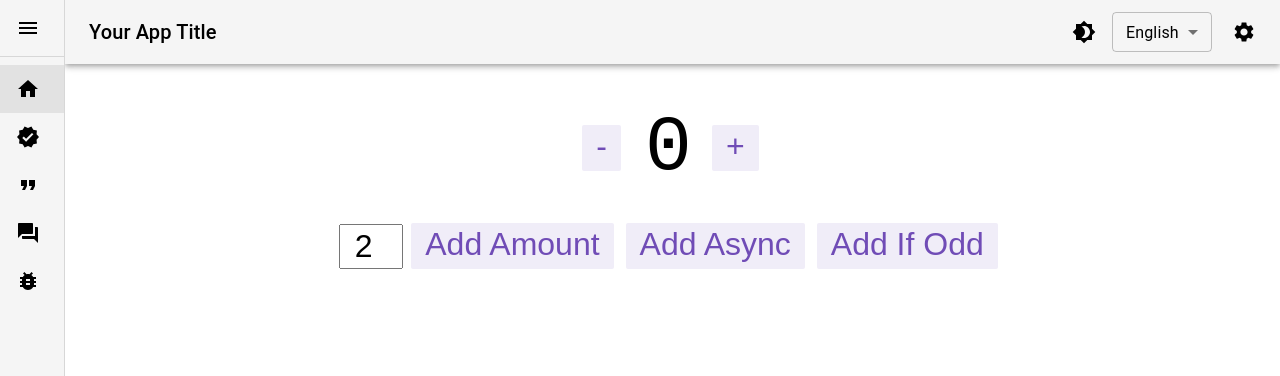
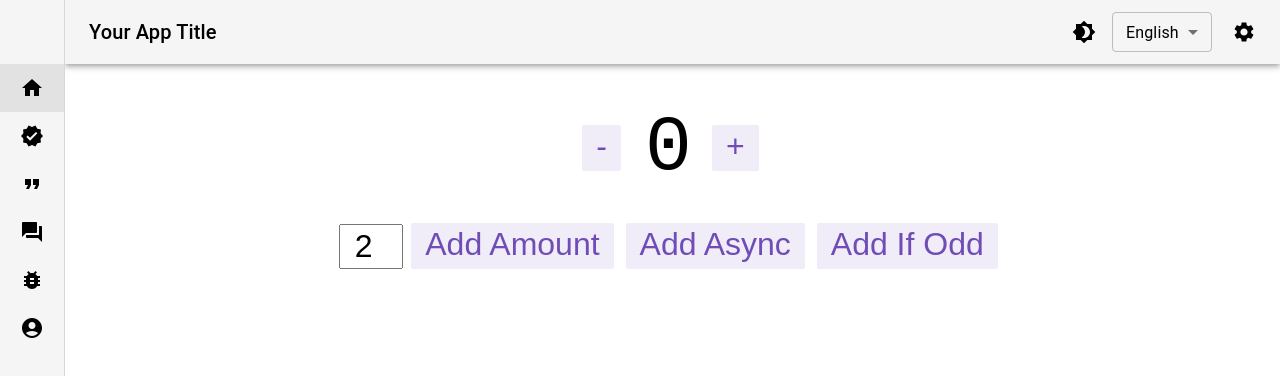
Before and after one commit to terary/how-do-you-know-client, a Next.js app: page / in a window 1280 px wide. Shown: the top 376 px of the page. Built offline with nearby package versions, Linux system fonts and the light colour scheme; what @mui/material-nextjs, i18next-resources-to-backend would draw is missing.

Commit message:
some working state

```diff
--- a/app/components/layout/Sidebar.tsx
+++ b/app/components/layout/Sidebar.tsx
@@ -12,6 +12,7 @@ import {
   IconButton,
   Box,
   Divider,
+  ListItemButton,
 } from "@mui/material";
 import {
   Menu as MenuIcon,
@@ -21,18 +22,16 @@ import {
   Verified,
   BugReport,
   ChevronLeft,
+  AccountCircle,
 } from "@mui/icons-material";
 
 const DRAWER_WIDTH = 240;
+const MINI_DRAWER_WIDTH = 65;
 
 export const Sidebar = () => {
   const [open, setOpen] = useState(false);
   const pathname = usePathname();
   const { t } = useTranslation();
-
-  const toggleDrawer = () => {
-    setOpen(!open);
-  };
 
   const menuItems = [
     { path: "/", label: t("nav.home"), icon: <Home /> },
@@ -43,58 +42,121 @@ export const Sidebar = () => {
       label: t("nav.questionnaires"),
       icon: <QuestionAnswer />,
     },
-    {
-      path: "/error-test",
-      label: t("nav.errorTest"),
-      icon: <BugReport />,
-    },
+    { path: "/error-test", label: t("nav.errorTest"), icon: <BugReport /> },
+    { path: "/profile", label: t("settings.profile"), icon: <AccountCircle /> },
   ];
 
   return (
+    <>
+      {/* Mini permanent drawer */}
       <Drawer
         variant="permanent"
         sx={{
-        width: open ? DRAWER_WIDTH : 65,
-        transition: "width 0.2s",
-        "& .MuiDrawer-paper": {
-          width: open ? DRAWER_WIDTH : 65,
-          transition: "width 0.2s",
-          whiteSpace: "nowrap",
+          width: MINI_DRAWER_WIDTH,
+          flexShrink: 0,
+          [`& .MuiDrawer-paper`]: {
+            width: MINI_DRAWER_WIDTH,
             overflowX: "hidden",
           },
         }}
       >
-      <Box sx={{ display: "flex", alignItems: "center", p: 1 }}>
-        <IconButton onClick={toggleDrawer}>
-          {open ? <ChevronLeft /> : <MenuIcon />}
+        <List sx={{ mt: 7 }}>
+          {menuItems.map(({ path, icon, label }) => (
+            <ListItem key={path} disablePadding>
+              <ListItemButton
+                component={Link}
+                href={path}
+                selected={pathname === path}
+                sx={{
+                  minHeight: 48,
+                  justifyContent: "center",
+                  px: 2.5,
+                  "&.Mui-selected": {
+                    backgroundColor: "action.selected",
+                  },
+                  "&:hover": {
+                    backgroundColor: "action.hover",
+                  },
+                }}
+              >
+                <ListItemIcon sx={{ minWidth: 0, justifyContent: "center" }}>
+                  {icon}
+                </ListItemIcon>
+              </ListItemButton>
+            </ListItem>
+          ))}
+        </List>
+      </Drawer>
+
+      {/* Hamburger menu button */}
+      <IconButton
+        color="inherit"
+        aria-label="open drawer"
+        onClick={() => setOpen(true)}
+        edge="start"
+        sx={{
+          position: "fixed",
+          left: "1rem",
+          top: "1rem",
+          display: open ? "none" : "flex",
+          zIndex: 1000,
+        }}
+      >
+        <MenuIcon />
+      </IconButton>
+
+      {/* Full-width temporary drawer */}
+      <Drawer
+        sx={{
+          width: DRAWER_WIDTH,
+          flexShrink: 0,
+          "& .MuiDrawer-paper": {
+            width: DRAWER_WIDTH,
+            boxSizing: "border-box",
+          },
+        }}
+        variant="temporary"
+        anchor="left"
+        open={open}
+        onClose={() => setOpen(false)}
+      >
+        <Box
+          sx={{
+            display: "flex",
+            alignItems: "center",
+            justifyContent: "flex-end",
+            p: 1,
+          }}
+        >
+          <IconButton onClick={() => setOpen(false)}>
+            <ChevronLeft />
           </IconButton>
         </Box>
         <Divider />
         <List>
           {menuItems.map(({ path, label, icon }) => (
-          <ListItem
-            key={path}
+            <ListItem key={path} disablePadding>
+              <ListItemButton
                 component={Link}
                 href={path}
+                onClick={() => setOpen(false)}
+                selected={pathname === path}
                 sx={{
-              backgroundColor:
-                pathname === path ? "action.selected" : "inherit",
+                  "&.Mui-selected": {
+                    backgroundColor: "action.selected",
+                  },
                   "&:hover": {
                     backgroundColor: "action.hover",
                   },
                 }}
               >
                 <ListItemIcon>{icon}</ListItemIcon>
-            <ListItemText
-              primary={label}
-              sx={{
-                opacity: open ? 1 : 0,
-                transition: "opacity 0.2s",
-              }}
-            />
+                <ListItemText primary={label} />
+              </ListItemButton>
             </ListItem>
           ))}
         </List>
       </Drawer>
+    </>
   );
 };
--- a/lib/features/auth/authApiSlice.ts
+++ b/lib/features/auth/authApiSlice.ts
@@ -40,6 +40,16 @@ export const authApiSlice = createApi({
     }),
     getProfile: builder.query<ProfileResponseDto, void>({
       query: () => "/profile",
+      transformResponse: (response: ProfileResponseDto) => response,
+      async onQueryStarted(arg, { queryFulfilled }) {
+        try {
+          await queryFulfilled;
+        } catch (error: any) {
+          if (error?.error?.status === 401) {
+            window.location.href = "/login";
+          }
+        }
+      },
       providesTags: ["Profile"],
     }),
     updateProfile: builder.mutation<ProfileResponseDto, UpdateProfileDto>({
```
Also changed, not shown: app/profile/page.tsx (+9 -0 lines). Lines whose indentation alone changed are shown as unchanged.
